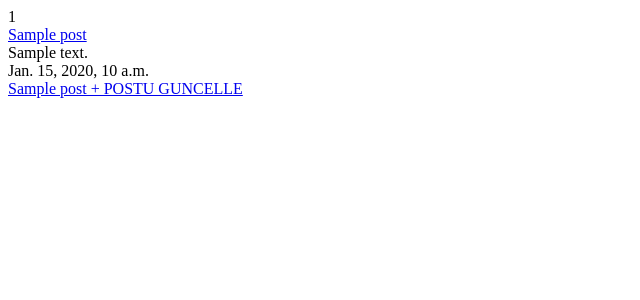
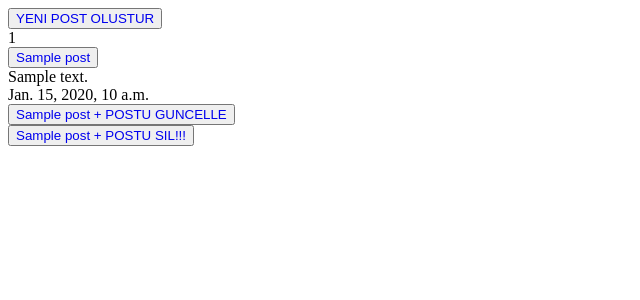
Before and after one commit to backspace1990/DjangoSteps, a Django app: page /post/index/ in a window 1280 px wide. Shown: the top 300 px of the page, without its empty margins (0-640 px from the left). Run offline with Django 4.2, Linux system fonts and the light colour scheme; tables that the repository leaves empty hold one stand-in row (values such as "Sample post").

Commit message:
postu ekleme ve guncellemede djangondan mesaj almayi sagladim ayrica django.contrib kismina bakmam lazim

```diff
--- a/modelsrc/post/models.py
+++ b/modelsrc/post/models.py
@@ -1,4 +1,5 @@
 from django.db import models
+from django.shortcuts import redirect
 
 # Create your models here.
 # Veritabani nesnelerinin olusturdugumuz
@@ -31,3 +32,6 @@ class Post(models.Model):
 
     def get_update_post(self):
         return reverse('post:update', kwargs={'id': self.id})
+
+    def get_delete_post(self):
+        return reverse('post:delete', kwargs={'id': self.id})
--- a/modelsrc/post/urls.py
+++ b/modelsrc/post/urls.py
@@ -12,5 +12,5 @@ urlpatterns = [
     path('detail/<int:id>/', views.post_detail, name="detail"),
     path('create/', views.post_create, name='create'),
     path('<int:id>/update/', views.post_update, name='update'),
-    path('delete/', views.post_delete, name='delete'),
+    path('<int:id>/delete/', views.post_delete, name='delete'),
 ]
--- a/modelsrc/post/views.py
+++ b/modelsrc/post/views.py
@@ -1,4 +1,4 @@
-from django.shortcuts import render, HttpResponse, get_object_or_404, HttpResponseRedirect
+from django.shortcuts import render, HttpResponse, get_object_or_404, HttpResponseRedirect, redirect
 
 # Create your views here.
 # Icinde python fonksiyonlari yazacagimiz
@@ -12,6 +12,7 @@ from django.shortcuts import render, HttpResponse, get_object_or_404, HttpRespon
 # Migrations : Uygulamanin veritabanini tutan yerdir.
 from .models import Post
 from .forms import PostForm
+from django.contrib import messages
 
 
 def post_index(request):
@@ -57,6 +58,7 @@ def post_create(request):
     form = PostForm(request.POST or None)
     if form.is_valid():
         post = form.save()
+        messages.success(request, 'Basarili bir post olusturdunuz')
         return HttpResponseRedirect(post.get_absolute_url())
 
     context = {
@@ -71,6 +73,7 @@ def post_update(request, id):
     form = PostForm(request.POST or None, instance=post)
     if form.is_valid():
         form.save()
+        messages.success(request, 'Postu basariyla guncellediniz')
         return HttpResponseRedirect(post.get_absolute_url())
     context = {
         'form': form,
@@ -78,5 +81,7 @@ def post_update(request, id):
     return render(request, 'post/update.html', context)
 
 
-def post_delete(request):
-    return HttpResponse('<b><h1>Burasi Post delete</h1></b>')
+def post_delete(request, id):
+    post = get_object_or_404(Post, id=id)
+    post.delete()
+    return redirect('post:index')
--- a/modelsrc/templates/post/index.html
+++ b/modelsrc/templates/post/index.html
@@ -9,12 +9,15 @@
 <body>
 {# <a href="/post/detail/{{ post.id }}">{{ post.title }}</a><br> --yorum satiri django #}
 {#<a href="{% url 'detail' id=post.id %}">{{ post.title }}</a><br> -- 2. adim#}
+
+    <button style="height:max-content;"><a href="/post/create/" style="text-decoration: none;">YENI POST OLUSTUR</a></button><br>
     {% for post in posts %}
         {{ post.id }}<br>
-        <a href="{{ post.get_absolute_url }}">{{ post.title }}</a><br>
+        <button><a href="{{ post.get_absolute_url }}" style="text-decoration: none;">{{ post.title }}</a></button><br>
         {{ post.content }}<br>
         {{ post.publishing_date }}<br>
-        <a href="{{ post.get_update_post }}">{{ post.title }} + POSTU GUNCELLE</a><br>
+        <button><a href="{{ post.get_update_post }}" style="text-decoration: none;">{{ post.title }} + POSTU GUNCELLE</a></button><br>
+        <button><a href="{{ post.get_delete_post }}" style="text-decoration: none;">{{ post.title }} + POSTU SIL!!!</a></button><br>
     {% endfor %}
 </body>
 </html>
```
Also changed, not shown: modelsrc/templates/post/detail.html (+9 -1 lines), modelsrc/templates/post/form.html (+7 -0 lines), modelsrc/templates/post/update.html (+7 -0 lines).
